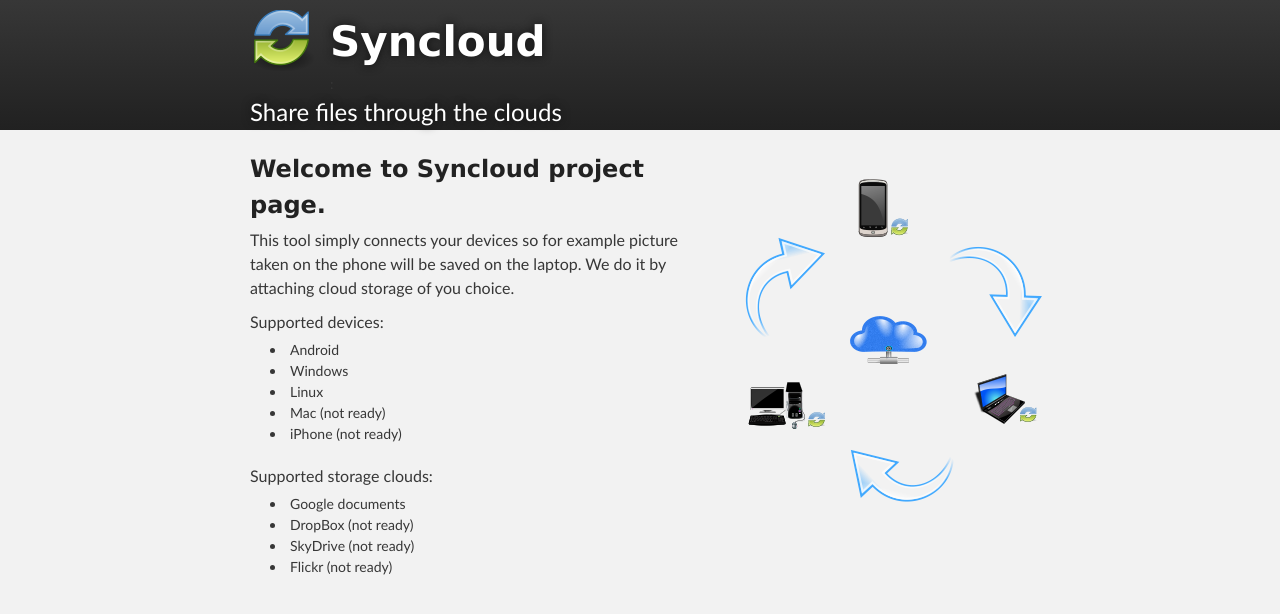
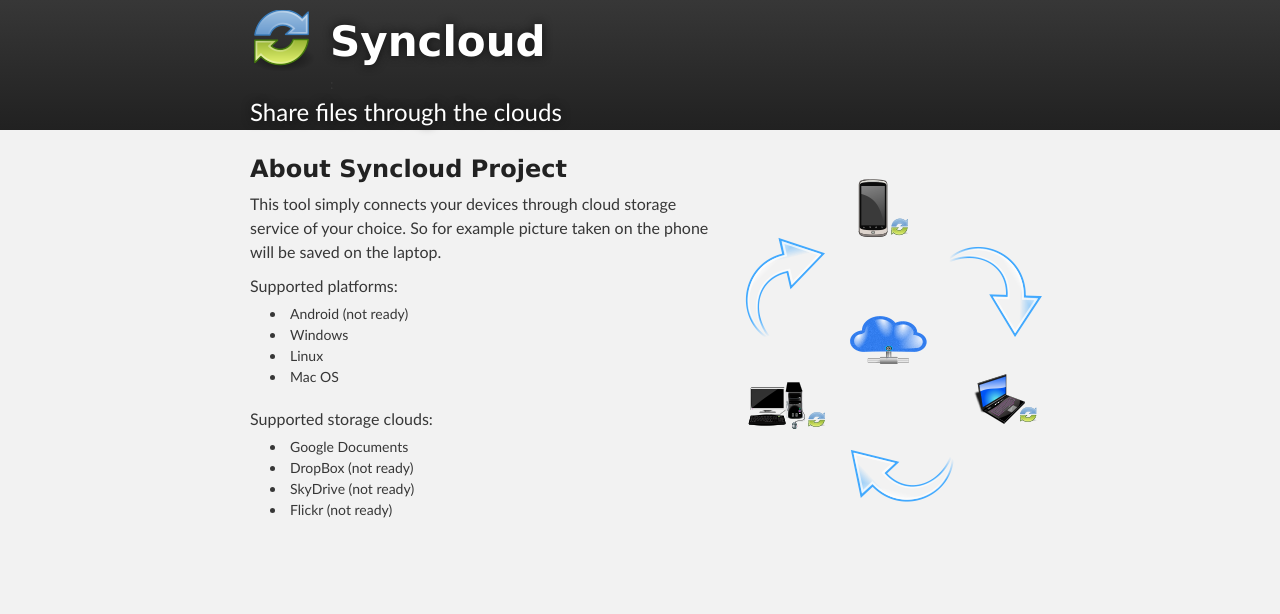
Before and after one commit to syncloud/syncloud.org, a Jekyll site: the page built from about.markdown, in a window 1280 px wide. Shown: the top 614 px of the page. Built offline with Jekyll 4.4.1, drawn with Linux system fonts in a browser that asks for light colours.

```diff
--- a/about.markdown
+++ b/about.markdown
@@ -7,23 +7,22 @@ title: About
 
     <div class="grid_1">&nbsp;</div>
     <div class="grid_6">
-        <h3>Welcome to Syncloud project page.</h3>
+        <h3>About Syncloud Project</h3>
 
-        <p>This tool simply connects your devices so for example picture taken on the phone will be saved on the laptop. We do it by attaching cloud storage of you choice. </p>
+        <p>This tool simply connects your devices through cloud storage service of your choice. So for example picture taken on the phone will be saved on the laptop.</p>
 
-        <p>Supported devices:</p>
+        <p>Supported platforms:</p>
 
         <ul>
-            <li>Android</li>
+            <li>Android (not ready)</li>
             <li>Windows</li>
             <li>Linux</li>
-            <li>Mac (not ready)</li>
-            <li>iPhone (not ready)</li>
+            <li>Mac OS</li>
         </ul>
         <p>Supported storage clouds:</p>
 
         <ul>
-            <li>Google documents</li>
+            <li>Google Documents</li>
             <li>DropBox (not ready)</li>
             <li>SkyDrive (not ready)</li>
             <li>Flickr (not ready)</li>
```
Also changed, not shown: download.markdown (+50 -19 lines).
